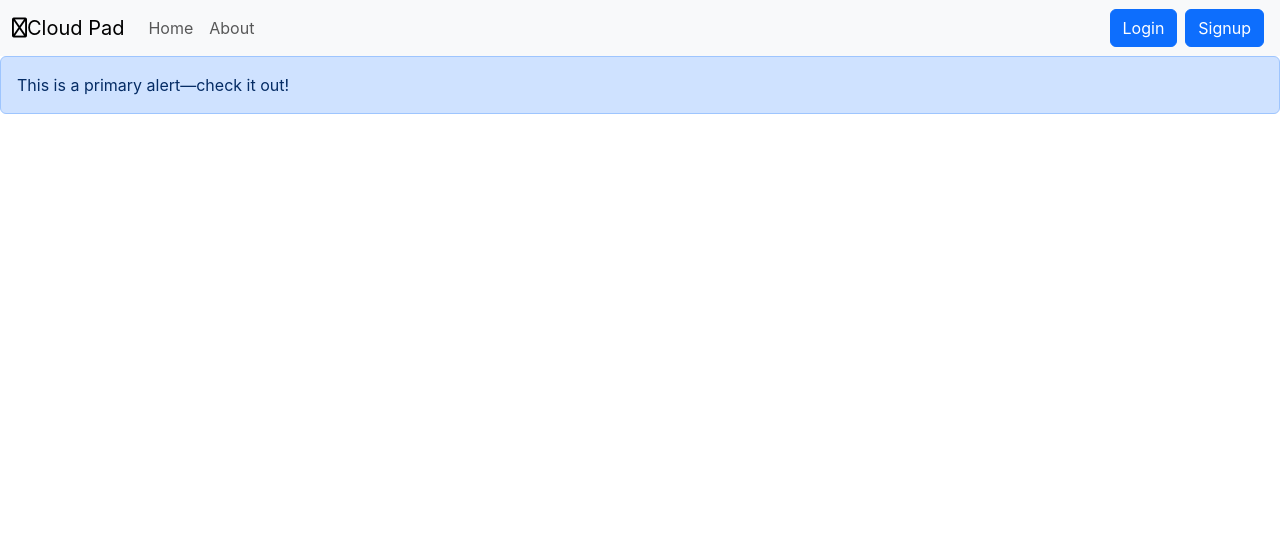
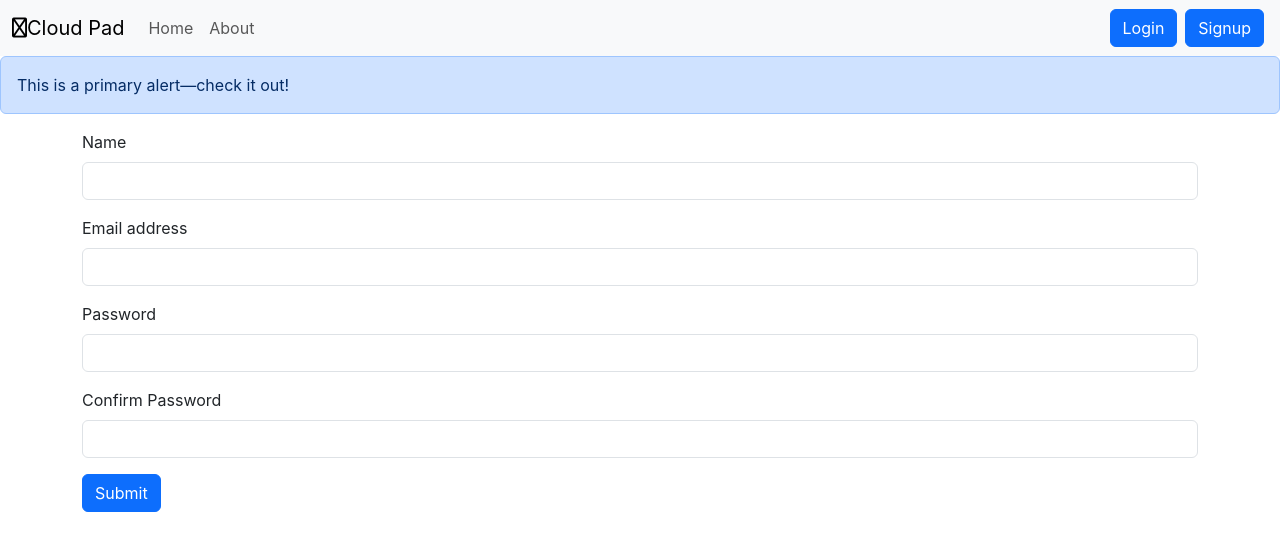
Before and after one commit to aqibdev01/Cloud_Pad_Frontend, a React (Create React App) app: page /signup in a window 1280 px wide. Shown: the top 550 px of the page. Built offline with nearby package versions, Linux system fonts and the light colour scheme.

Commit message:
Login Signup Done

```diff
--- a/src/components/Login.js
+++ b/src/components/Login.js
@@ -1,13 +1,13 @@
-import React, {useState} from "react";
+import React, { useState } from "react";
+import { useNavigate } from "react-router-dom";
 
 function Login() {
   const host = "http://localhost:5000";
-  const [credentials, setCredentials] = useState({email:"", password:""});
+  const [credentials, setCredentials] = useState({ email: "", password: "" });
+  let navigate = useNavigate();
   const handleOnChange = (event) => {
     setCredentials({ ...credentials, [event.target.name]: event.target.value });
   };
-//   const authToken =
-//     "eyJhbGciOiJIUzI1NiIsInR5cCI6IkpXVCJ9.eyJ1c2VyIjp7ImlkIjoiNjhhMGQxYzIyMTEzNTA1MjQwZGUwZjU3In0sImlhdCI6MTc1NTM3MTg5Nn0.ibRbbxtoPjhc1-XpN9e6qEuxfRifo9A543ZOmGh0ofs";
   const handleSubmit = async (e) => {
     e.preventDefault();
     const url = `${host}/api/auth/login`;
@@ -18,17 +18,22 @@
       headers: {
         "Content-Type": "application/json",
       },
-      body: JSON.stringify({ email:credentials.email, password:credentials.password}),
+      body: JSON.stringify({
+        email: credentials.email,
+        password: credentials.password,
+      }),
     });
     const jsonResponse = await response.json();
-    if (jsonResponse.authToken){
-        localStorage.setItem("token", jsonResponse.authToken)
-    }else{
-        alert("Invalid Credentials")
+    if (jsonResponse.status) {
+      localStorage.setItem("token", jsonResponse.authToken);
+      navigate("/");
+
+    } else {
+      console.log("Failed", jsonResponse.error)
     }
   };
   return (
-    <form  onSubmit={handleSubmit}>
+    <form onSubmit={handleSubmit}>
       <div className="mb-3">
         <label htmlFor="email" className="form-label" id="email" name="email">
           Email address
@@ -44,7 +49,12 @@
         />
       </div>
       <div className="mb-3">
-        <label htmlFor="password" className="form-label" id="password" name="password">
+        <label
+          htmlFor="password"
+          className="form-label"
+          id="password"
+          name="password"
+        >
           Password
         </label>
         <input
--- a/src/components/Signup.js
+++ b/src/components/Signup.js
@@ -1,11 +1,108 @@
-import React from 'react'
+import React, { useState } from "react";
+import { useNavigate } from "react-router-dom";
 
 function Signup() {
+  const host = "http://localhost:5000";
+  const [credentials, setCredentials] = useState({
+    name: "",
+    email: "",
+    password: "",
+    confirmPassword: "",
+  });
+  let navigate = useNavigate();
+  const handleOnChange = (event) => {
+    setCredentials({ ...credentials, [event.target.name]: event.target.value });
+  };
+  const handleSubmit = async (e) => {
+    e.preventDefault();
+    const url = `${host}/api/auth/createUser`;
+    const method = "POST";
+
+    const response = await fetch(url, {
+      method: method,
+      headers: {
+        "Content-Type": "application/json",
+      },
+      body: JSON.stringify({
+        name: credentials.name,
+        email: credentials.email,
+        password: credentials.password,
+      }),
+    });
+    const jsonResponse = await response.json();
+    if (jsonResponse.status) {
+      localStorage.setItem("token", jsonResponse.authToken);
+      navigate("/");
+    } else {
+      console.log("Failed", jsonResponse.error);
+    }
+  };
   return (
-    <div>
-
-    </div>
-  )
+    <form onSubmit={handleSubmit}>
+      <div className="mb-3">
+        <label htmlFor="name" className="form-label" id="name" name="name">
+          Name
+        </label>
+        <input
+          type="name"
+          className="form-control"
+          id="name"
+          name="name"
+          onChange={handleOnChange}
+        />
+      </div>
+      <div className="mb-3">
+        <label htmlFor="email" className="form-label" id="email" name="email">
+          Email address
+        </label>
+        <input
+          type="email"
+          className="form-control"
+          id="email"
+          name="email"
+          aria-describedby="emailHelp"
+          onChange={handleOnChange}
+        />
+      </div>
+      <div className="mb-3">
+        <label
+          htmlFor="password"
+          className="form-label"
+          id="password"
+          name="password"
+        >
+          Password
+        </label>
+        <input
+          type="password"
+          className="form-control"
+          id="password"
+          name="password"
+          onChange={handleOnChange}
+        />
+      </div>
+      <div className="mb-3">
+        <label
+          htmlFor="confirmPassword"
+          className="form-label"
+          id="confirmPassword"
+          name="confirmPassword"
+        >
+          Confirm Password
+        </label>
+        <input
+          type="confirmPassword"
+          className="form-control"
+          id="confirmPassword"
+          name="confirmPassword"
+          onChange={handleOnChange}
+        />
+      </div>
+      <button type="submit" className="btn btn-primary">
+        Submit
+      </button>
+    </form>
+  );
 }
 
-export default Signup
+export default Signup;
```
